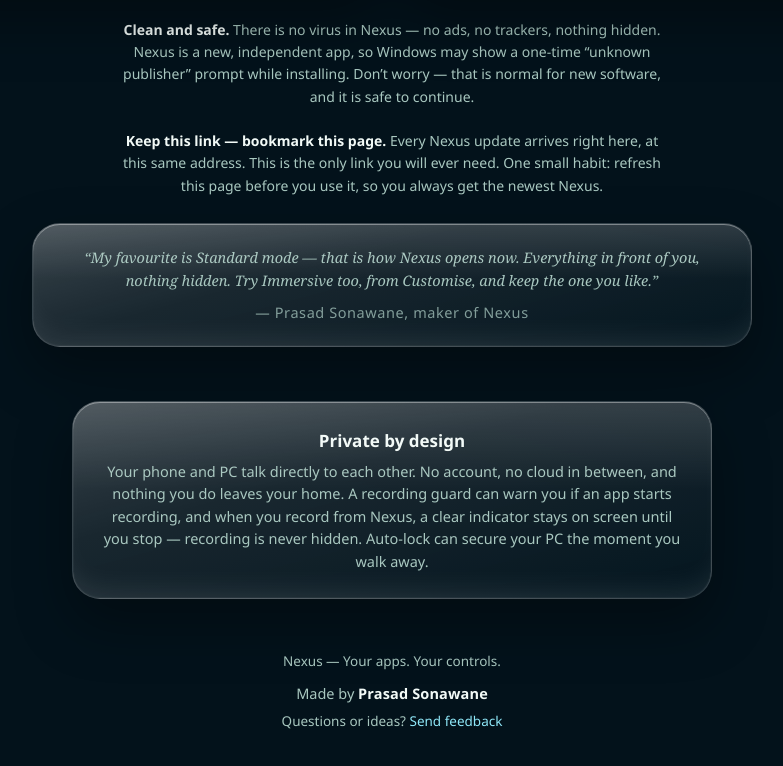
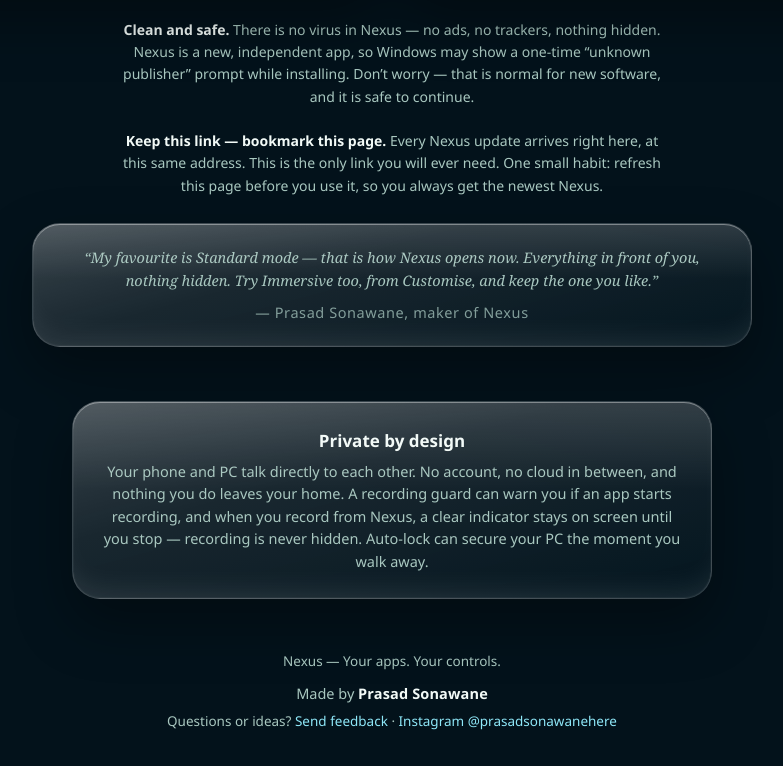
Before and after one commit to Area105/Nexus, a plain HTML site: page index.html in a window 1280 px wide. Shown: the part 5041-5807 px from the top of the page, without its empty margins (248-1031 px from the left). Drawn offline with Linux system fonts and the light colour scheme.

Commit message:
Add Instagram @prasadsonawanehere as a feedback contact (next to Telegram)

```diff
--- a/index.html
+++ b/index.html
@@ -400,7 +400,7 @@
   <footer>
     <p>Nexus — Your apps. Your controls.</p>
     <p class="credit">Made by <b>Prasad Sonawane</b></p>
-    <p style="margin-top:6px">Questions or ideas? <a href="https://t.me/NexusFeedbackApp_Bot" target="_blank" rel="noopener">Send feedback</a></p>
+    <p style="margin-top:6px">Questions or ideas? <a href="https://t.me/NexusFeedbackApp_Bot" target="_blank" rel="noopener">Send feedback</a> · <a href="https://instagram.com/prasadsonawanehere" target="_blank" rel="noopener">Instagram @prasadsonawanehere</a></p>
   </footer>
 
 </div>
```
Also changed, not shown: 1 other file.
